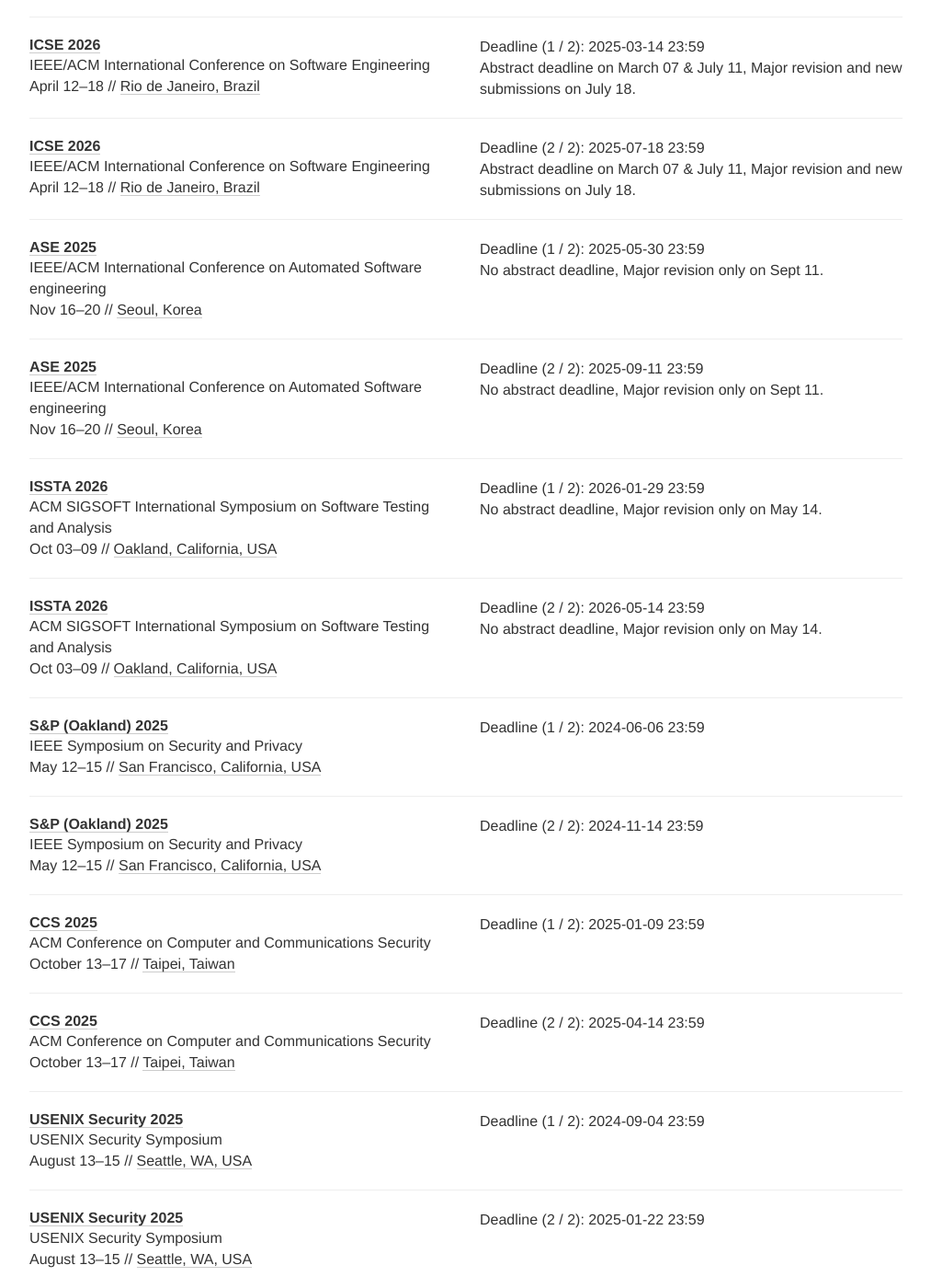
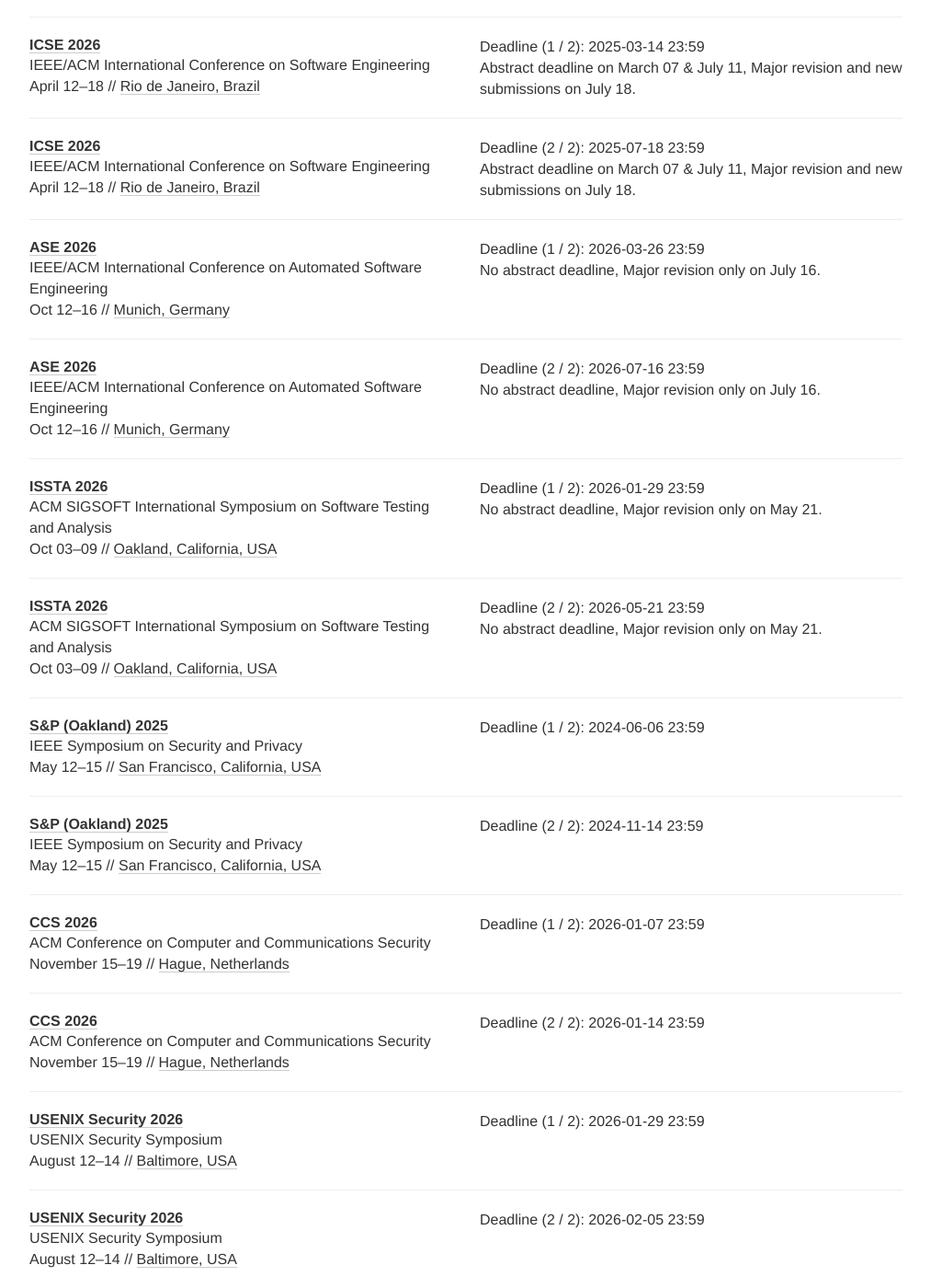
Before and after one commit to achintyadesai/vlab-deadlines, a Jekyll site: the page built from index.html, in a window 1280 px wide and 1400 px high, scrolled down 461 px. Shown: the whole window at 92% size, without its empty margins (133-1146 px from the left). Built offline with Jekyll 4.4.1, drawn with Linux system fonts in a browser that asks for light colours; nearby versions of some CDN libraries; comment, search, counter and statistics services are not loaded; some of the changed text lies outside the part shown.

Commit message:
Update conferences.yml

```diff
--- a/_data/conferences.yml
+++ b/_data/conferences.yml
@@ -24,15 +24,15 @@
   tags: [SE, CONF]
 
 - name: ASE
-  description: IEEE/ACM International Conference on Automated Software engineering
-  year: 2025
-  link: https://conf.researchr.org/home/ase-2025
+  description: IEEE/ACM International Conference on Automated Software Engineering
+  year: 2026
+  link: https://conf.researchr.org/home/ase-2026
   deadline:
-    - "2025-05-30 23:59"
-    - "2025-09-11 23:59"
-  comment: No abstract deadline, Major revision only on Sept 11.
-  date: Nov 16-20
-  place: Seoul, Korea
+    - "2026-03-26 23:59"
+    - "2026-07-16 23:59"
+  comment: No abstract deadline, Major revision only on July 16.
+  date: Oct 12-16
+  place: Munich, Germany
   tags: [SE, CONF]
 
 - name: ISSTA
@@ -41,8 +41,8 @@
   link: https://conf.researchr.org/home/issta-2026
   deadline:
     - "2026-01-29 23:59"
-    - "2026-05-14 23:59"
-  comment: No abstract deadline, Major revision only on May 14.
+    - "2026-05-21 23:59"
+  comment: No abstract deadline, Major revision only on May 21.
   date: Oct 03-09
   place: Oakland, California, USA
   tags: [SE, CONF]
@@ -61,24 +61,35 @@
 
 - name: CCS
   description: ACM Conference on Computer and Communications Security
-  year: 2025
-  link: https://www.sigsac.org/ccs/CCS2025
+  year: 2026
+  link: https://www.sigsac.org/ccs/CCS2026
   deadline:
-    - "2025-01-09 23:59"
-    - "2025-04-14 23:59"
-  date: October 13-17
-  place: Taipei, Taiwan
+    - "2026-01-07 23:59"
+    - "2026-01-14 23:59"
+  date: November 15-19
+  place: Hague, Netherlands
   tags: [SEC, CONF]
 
 - name: USENIX Security
   description: USENIX Security Symposium
-  year: 2025
+  year: 2026
   link: https://www.usenix.org/conference/usenixsecurity25
   deadline:
-    - "2024-09-04 23:59"
-    - "2025-01-22 23:59"
-  date: "August 13-15"
-  place: Seattle, WA, USA
+    - "2026-01-29 23:59"
+    - "2026-02-05 23:59"
+  date: "August 12-14"
+  place: Baltimore, USA
+  tags: [SEC, CONF]
+
+- name: CCS
+  description: ACM Conference on Computer and Communications Security
+  year: 2026
+  link: https://www.sigsac.org/ccs/CCS2026
+  deadline:
+    - "2026-04-22 23:59"
+    - "2026-04-29 23:59"
+  date: November 15-19
+  place: Hague, Netherlands
   tags: [SEC, CONF]
 
 - name: VehicleSec
```
